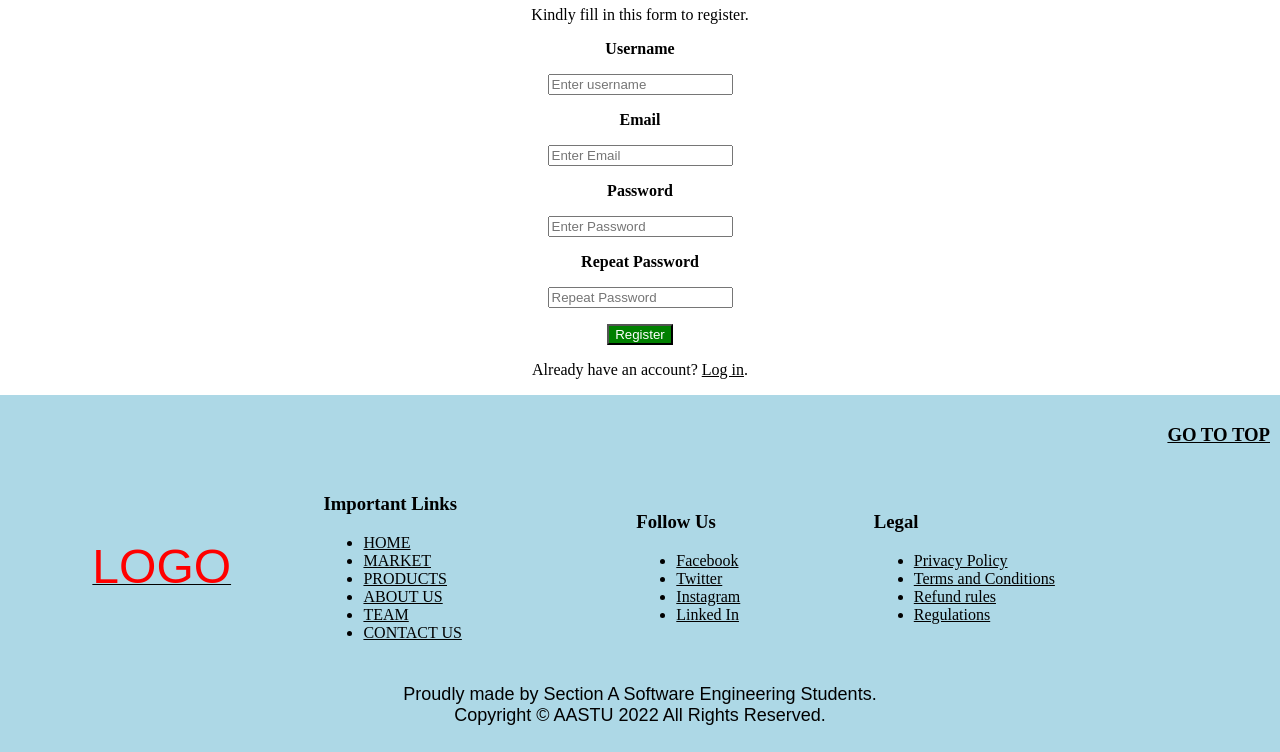
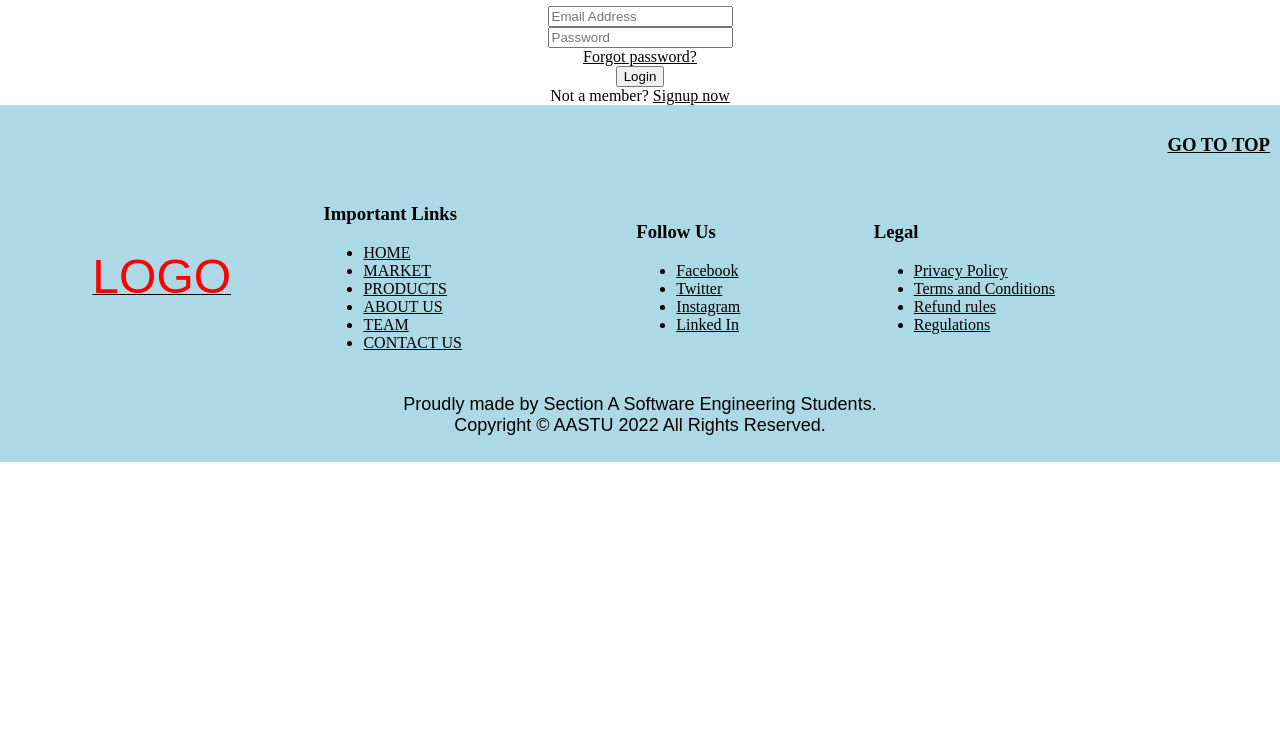
Before and after one commit to BisRyy/GM, a plain HTML site: page IP/src/login.html in a window 1280 px wide. Shown: the part 148-900 px from the top of the page. After the commit the page ends 800 px from the top, so only its background shows below. Drawn offline with Linux system fonts and the light colour scheme.

Commit message:
Update login.html

```diff
--- a/IP/src/login.html
+++ b/IP/src/login.html
@@ -4,7 +4,7 @@
     <meta charset="UTF-8" />
     <meta http-equiv="X-UA-Compatible" content="IE=edge" />
     <meta name="viewport" content="width=device-width, initial-scale=1.0" />
-    <title>Register</title>
+    <title>Login</title>
   </head>
 <body background="" link="#000" alink="#017bf5" vlink="#000" style="margin: 0; padding:0;">
     <nav >
@@ -37,73 +37,23 @@
 
     <!-- Write here -->
 
-
-
-   <form >
-        <div align="center">
-          <h1>Register</h1>
-          <p>Kindly fill in this form to register.</p>
-          <label for="username"><b>Username</b></label>
-          <p>
-            <input
-            type="text"
-            placeholder="Enter username"
-            name="username"
-            id="username"
-            required
-          />
-          </p>
-
+  <h1> WELCOME TO GRAIN-MILL MARKET</h1>
+   <form action="#" class="login" align="center">
+    <div class="field">
+       <input type="text" placeholder="Email Address" required>
     </div>
-
-        <div align="center">
-          <label for="email"><b>Email</b></label>
-          <p>
-            <input
-            type="text"
-            placeholder="Enter Email"
-            name="email"
-            id="email"
-            required
-          />
-          </p>
-
+    <div class="field">
+       <input type="password" placeholder="Password" required>
     </div>
-
-        <div align="center">
-          <label for="pwd"><b>Password</b></label>
-          <p>
-            <input
-            type="password"
-            placeholder="Enter Password"
-            name="pwd"
-            id="pwd"
-            required
-          />
-          </p>
-
+    <div class="pass-link">
+       <a href="#">Forgot password?</a>
     </div>
-
-        <div align="center">
-          <label for="pwd-repeat"><b>Repeat Password</b></label>
-         <p>
-          <input
-          type="password"
-          placeholder="Repeat Password"
-          name="pwd-repeat"
-          id="pwd-repeat"
-          required
-        />
-         </p>
+    <div class="field btn">
+       <div class="btn-layer"></div>
+       <input type="submit" value="Login">
     </div>
-
-        <div align="center">
-          <button type="submit"; style=" color: white; background-color: Green"> Register</button>
-        </div>
-
-        <!-- the # must ideally be replaced by the login page URL in the next div -->
-        <div align="center">
-          <p>Already have an account? <a href="#">Log in</a>.</p>
+    <div class="signup-link">
+       Not a member? <a href="">Signup now</a>
     </div>
  </form>
 
```
Lines whose indentation alone changed are shown as unchanged.
